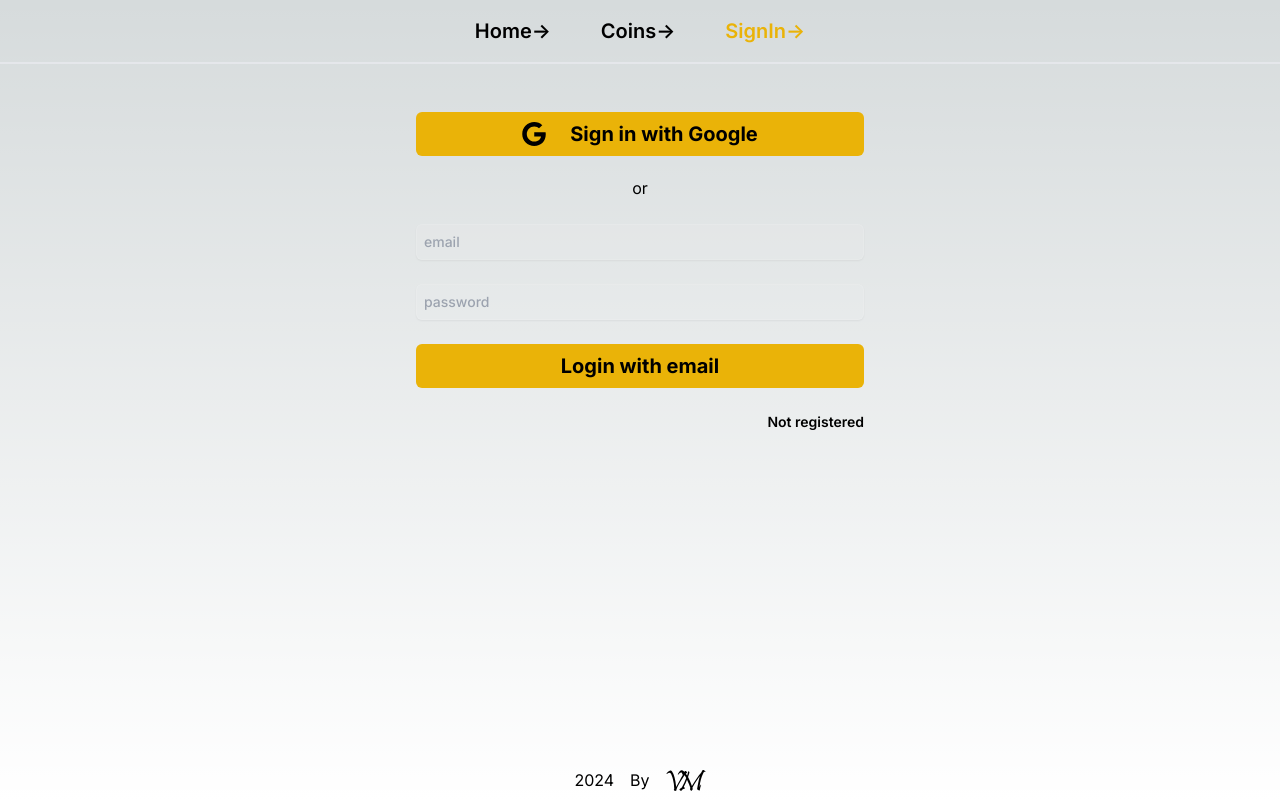
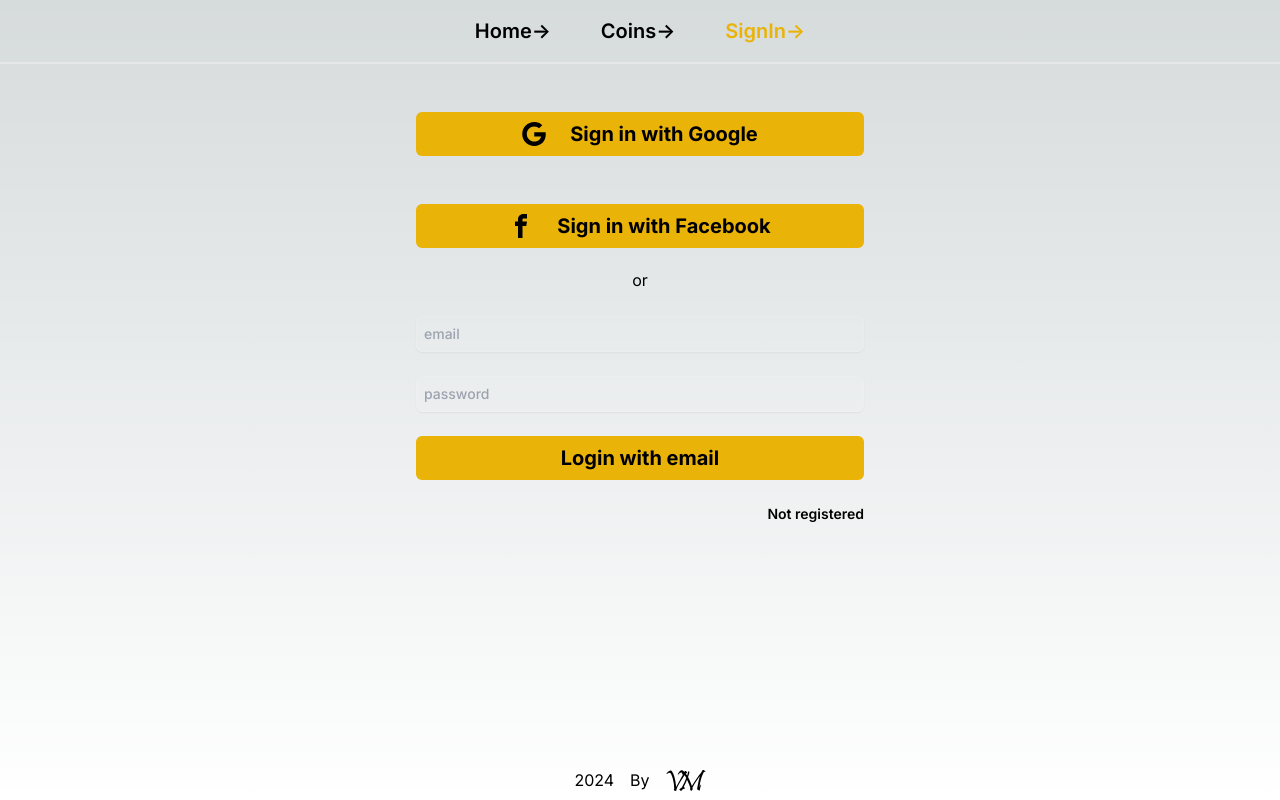
Before and after one commit to vlmakh/my-crypto-next, a Next.js app: page /signin in a window 1280 px wide. Built offline with nearby package versions, Linux system fonts and the light colour scheme; no server answers.

Commit message:
add facebook signin

```diff
--- a/src/app/signin/page.tsx
+++ b/src/app/signin/page.tsx
@@ -1,6 +1,7 @@
 'use client';
 
 import { SigninGoogleBtn } from "@/components/ui/SigninGoogleBtn";
+import { SigninFacebookBtn } from "@/components/ui/SigninFacebookBtn";
 import { SigninEmailForm } from "@/components/ui/SigninEmailForm";
 import { redirect } from "next/navigation";
 import { useUserStore } from "@/configs/store";
@@ -18,6 +19,8 @@ export default function SigninPage() {
 
       <SigninGoogleBtn />
 
+      <SigninFacebookBtn />
+
       <p className="mt-5">or</p>
 
       <SigninEmailForm />
--- /dev/null
+++ b/src/components/ui/SigninFacebookBtn.tsx
@@ -0,0 +1,23 @@
+"use client";
+
+import { useUserStore } from "@/configs/store";
+import IconFacebook from '../../../public/icons/facebook.svg'
+
+export const SigninFacebookBtn = () => {
+  const signinFacebook = useUserStore((state) => state.signinFacebook);
+
+  const handleSigninFacebook = () => {
+    signinFacebook();
+  };
+
+  return (
+    <button
+      className="flex items-center justify-center gap-6 mt-12 py-2 w-full rounded-md bg-yellow-500 text-black text-xl font-bold hover:bg-yellow-300 transition-colors"
+      onClick={handleSigninFacebook}
+    >
+      <IconFacebook />
+
+      Sign in with Facebook
+    </button>
+  );
+};
--- a/src/configs/store.ts
+++ b/src/configs/store.ts
@@ -3,7 +3,9 @@ import { devtools, persist } from "zustand/middleware";
 import type { IUserState, IWatchlistState, ICredentials } from "@/types";
 import {
   operSigninGoogle,
-  operSignupEmail, operSigninEmail,
+  operSigninFacebook,
+  operSignupEmail,
+  operSigninEmail,
   operSignOut,
 } from "@/utils/loginOperations";
 
@@ -22,6 +24,19 @@ export const useUserStore = create<IUserState>()(
 
         signinGoogle: () => {
           operSigninGoogle()
+            .then((data: any) => {
+              set({
+                email: data.user.email,
+                name: data.user.displayName,
+                uid: data.user.uid,
+                accessToken: data.token,
+              });
+            })
+            .catch((error: any) => console.log(error));
+        },
+
+        signinFacebook: () => {
+          operSigninFacebook()
             .then((data: any) => {
               set({
                 email: data.user.email,
--- a/src/types.tsx
+++ b/src/types.tsx
@@ -46,6 +46,7 @@ export interface IUserState {
   uid: string;
   accessToken: string,
   signinGoogle: () => void;
+  signinFacebook: () => void;
   signupEmail: (regData: ICredentials) => void;
   signinEmail: (regData: ICredentials) => void;
   signout: () => void;
```
Also changed, not shown: public/icons/facebook.svg.
